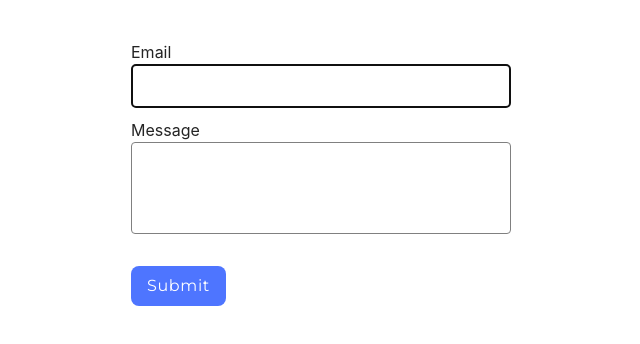
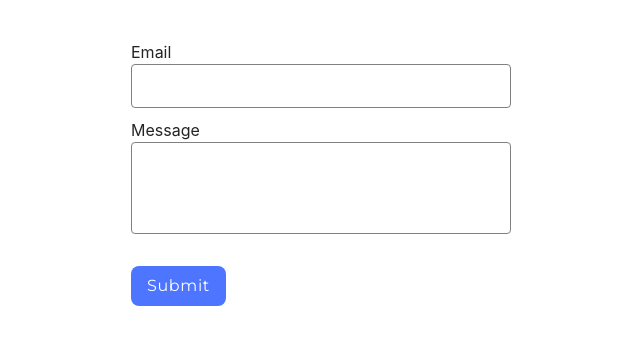
Before and after one commit to nataliiahodnia/goit-js-hw-09, a website built with Vite: page src/2-form.html in a window 1280 px wide. Shown: the whole page, without its empty margins (305-945 px from the left). Built offline with nearby package versions, Linux system fonts and the light colour scheme.

Commit message:
focus-visible fixed

```diff
--- a/src/css/styles.css
+++ b/src/css/styles.css
@@ -93,7 +93,7 @@ textarea:focus {
 input[type='email']:focus-visible,
 input[type='text']:focus-visible,
 textarea:focus-visible {
-  border-color: #808080;
+  outline: none;
 }
 
 textarea {
```
